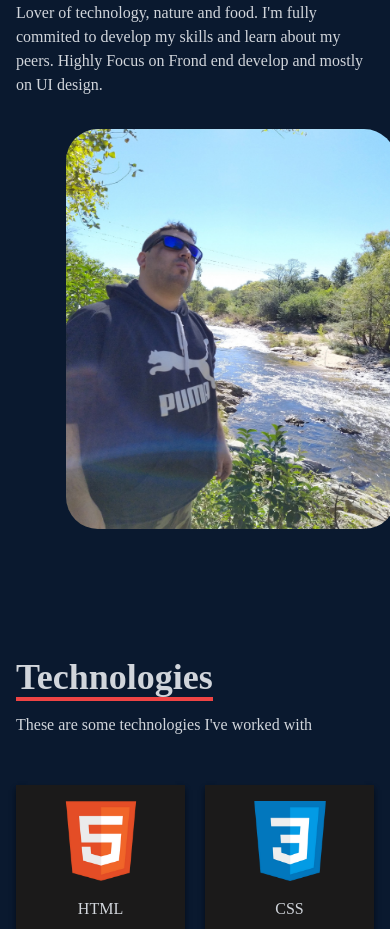
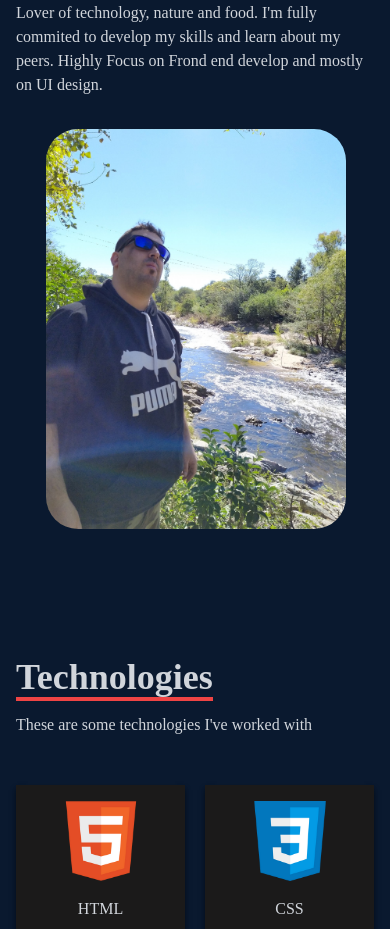
Before and after one commit to LPedicino/portfolio, a React (Create React App) app: page / in a window 390 px wide. Shown: the part 1125-2054 px from the top of the page. Built offline with nearby package versions, Linux system fonts and the light colour scheme.

Commit message:
Fix: mobile

```diff
--- a/package.json
+++ b/package.json
@@ -1,6 +1,7 @@
 {
   "name": "portfolio-react",
   "version": "0.1.0",
+  "homepage": "https://lpedicino.github.io/portfolio",
   "private": true,
   "dependencies": {
     "@testing-library/jest-dom": "^5.16.5",
@@ -19,6 +20,8 @@
   "scripts": {
     "start": "react-scripts start",
     "build": "react-scripts build",
+    "predeploy": "npm run build",
+    "deploy": "gh-pages -d build",
     "test": "react-scripts test",
     "eject": "react-scripts eject"
   },
@@ -39,5 +42,8 @@
       "last 1 firefox version",
       "last 1 safari version"
     ]
+  },
+  "devDependencies": {
+    "gh-pages": "^4.0.0"
   }
 }
--- a/src/components/Navbar.jsx
+++ b/src/components/Navbar.jsx
@@ -17,7 +17,7 @@ const NavBar = () => {
     <div className="fixed w-full h-[60px] flex justify-between items-center px-4 bg-[#0a192f] text-gray-300">
       <div className="cursor-pointer">
         <Link to="home" smooth={true} duration={500}>
-          <img className="mt-5" src={Logo} alt="" style={{ width: "60px" }} />
+          <img className="mt-5" src={Logo} alt="" style={{ width: "40px" }} />
         </Link>
       </div>
 
--- a/src/index.css
+++ b/src/index.css
@@ -40,7 +40,7 @@
 @media screen and (max-width: 700px) {
     .image img {
         height: 400px;
-        width: 330px;
-        margin-left: 50px;
+        width: 300px;
+        margin-left: 30px;
     }
 }
```
Also changed, not shown: 1 other file (tests, documents, lock files or other folders).
